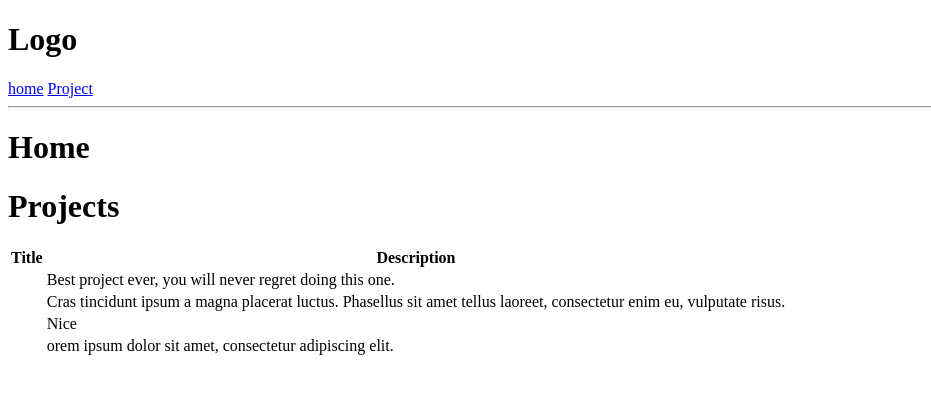
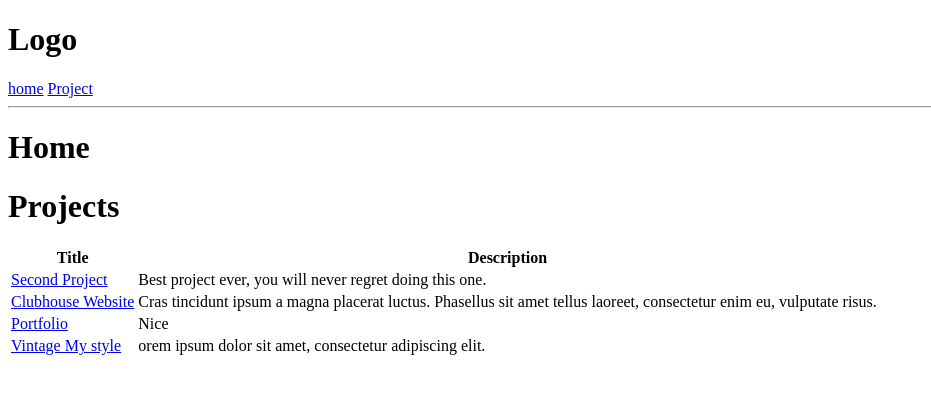
Before and after one commit to Vuyani-Magibisela/App001, a Django app: page / in a window 1280 px wide. Shown: the top 394 px of the page, without its empty margins (0-931 px from the left). Run offline with Django 3.2, Linux system fonts and the light colour scheme; data comes from the database, SQL or seed files in the repository; both versions use the stored data as it was after the commit.

Commit message:
fixed all errors added single project access and included tags

```diff
--- a/App001/blog/templates/blog/home.html
+++ b/App001/blog/templates/blog/home.html
@@ -15,7 +15,7 @@
     <tbody>
         {% for project in projects %}
         <tr>
-            <td><a href="/project/{{project.id}}"> {% if project.topRated %} <strong>TOP RATED</strong>{% endif %}</a></td>
+            <td><a href="{% url 'project' project.id %}"> {{project.title}}</a></td>
             <td>{{project.description}}</td>
         </tr>
         {% endfor %}
--- a/App001/blog/templates/blog/single-project.html
+++ b/App001/blog/templates/blog/single-project.html
@@ -4,7 +4,10 @@
 {% block content %}
 
 <h1>{{project.title}}</h1>
+{%for tag in tags%}
+    <span style="border: 1px solid #888; padding:1em;">{{tag}}</span>
 
+{%endfor%}
 <p>
 {{project.description}}
 </p>
--- a/App001/blog/urls.py
+++ b/App001/blog/urls.py
@@ -2,6 +2,6 @@ from django.urls import path
 from . import views
 
 urlpatterns = [
-    path('', views.home),
-    path('project/<str:pk>/', views.project),
+    path('', views.home, name="projects"),
+    path('project/<str:pk>/', views.project, name="project"),
 ]
--- a/App001/blog/views.py
+++ b/App001/blog/views.py
@@ -31,5 +31,6 @@ def home(request):
 
 def project(request, pk):
     projectObj = Project.objects.get(id=pk)
-
-    return render(request, 'blog/single-project.html',{ 'project': projectObj} )
+    tags = projectObj.tags.all()
+    context = {'project': projectObj,'tags':tags}
+    return render(request, 'blog/single-project.html',context)
```
Also changed, not shown: App001/db.sqlite3.
